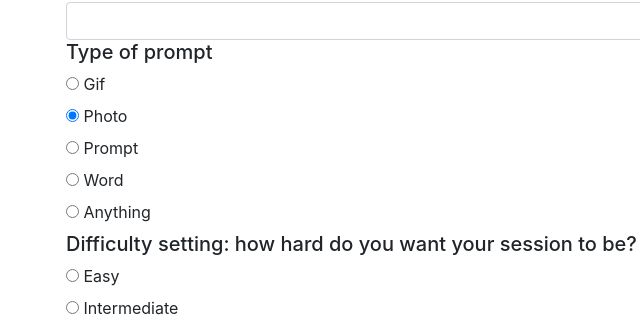
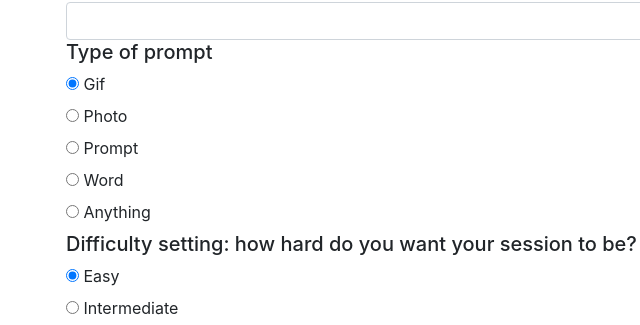
Before and after one commit to ikemanep1/Team_Portfolio_Project-1_Creative_Writing_Prompt_Generator, a website built with webpack: page src/index.html in a window 1280 px wide. Shown: the part 116-441 px from the top of the page, 19-659 px from the left. Built offline with nearby package versions, Linux system fonts and the light colour scheme; files whose address does not match are found by name.

Commit message:
add README and minor change to index.html

```diff
--- a/src/index.html
+++ b/src/index.html
@@ -18,12 +18,12 @@
       <h5> Type of prompt </h5>
       <div class="radio">
         <label>
-          <input type=radio name="promptChoice" value="1"> Gif
+          <input type=radio name="promptChoice" value="1" checked> Gif
         </label>
       </div>
       <div class="radio">
         <label>
-          <input type=radio name="promptChoice" value="2" checked> Photo
+          <input type=radio name="promptChoice" value="2"> Photo
         </label>
       </div>
       <div class="radio">
@@ -44,7 +44,7 @@
       <h5> Difficulty setting: how hard do you want your session to be? </h5>
       <div class="radio2">
         <label>
-          <input type=radio name="difficultyChoice" value="1"> Easy
+          <input type=radio name="difficultyChoice" value="1" checked> Easy
         </label>
       </div>
       <div class="radio2">
@@ -75,7 +75,7 @@
     <div class="review">
       <p>this is where your writing will show up, <span id="author-name"></span>: <span id="submission"></span></p>
       <p id="success">Congratulations! You didn't use any of the forbidden words! You are awarded 10 points!</p>
-      <p id="failure">Wow. You used <span id="tabooArray"></span> so you lost. No points for you. </p>
+      <p id="failure">Wow. You used one or more of the forbidden words. No points for you. </p>
     </div>
   </div>
 </body>
```
Also changed, not shown: README.md.
